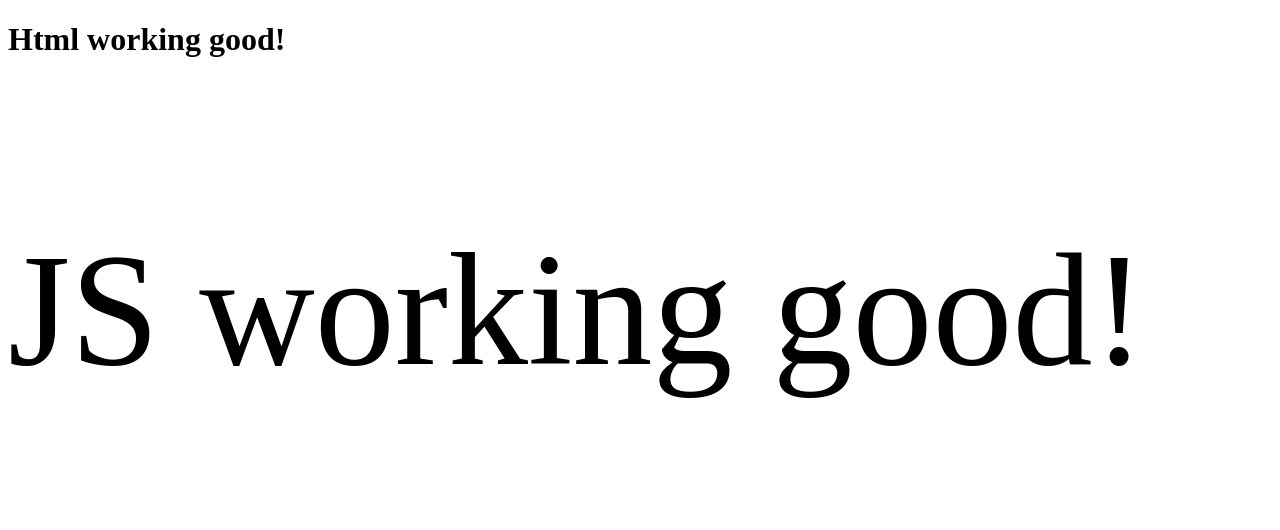
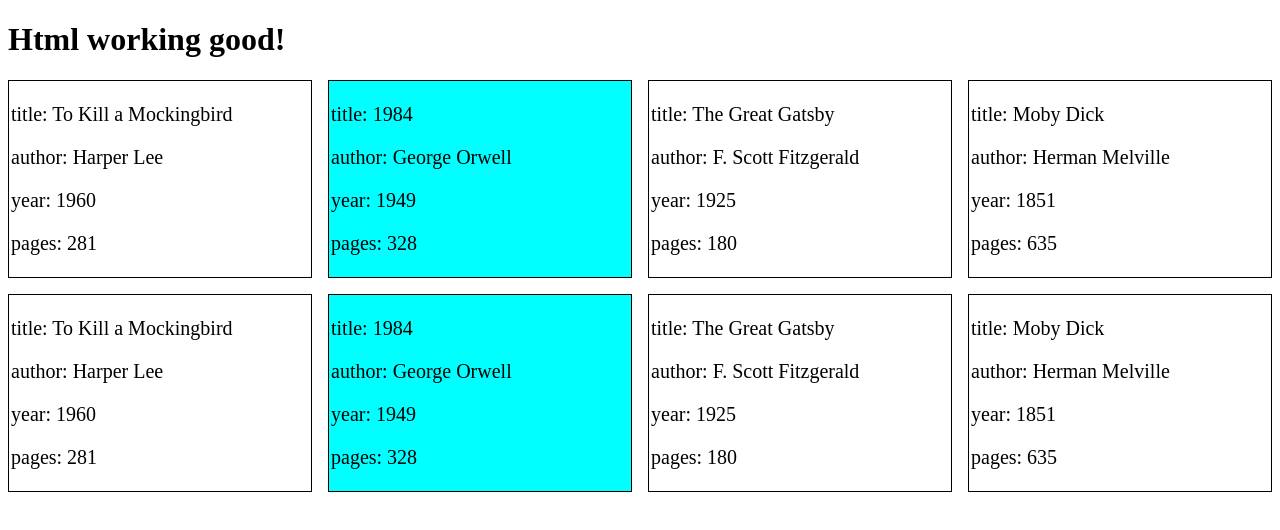
Before and after one commit to paklong/javascript-practice-library, a plain HTML site: page index.html in a window 1280 px wide. Drawn offline with Linux system fonts and the light colour scheme.

Commit message:
Display books in flexbox

```diff
--- a/index.html
+++ b/index.html
@@ -8,7 +8,7 @@
     </head>
     <body>
         <h1>Html working good!</h1>
-        <p class="testing"></p>
+        <div class="bookshelf"></div>
         <script src="script.js"></script>
     </body>
 </html>
--- a/script.js
+++ b/script.js
@@ -1 +1,52 @@
-document.querySelector('p').innerText = 'JS working good!'
+const myLibrary = [];
+
+function Book(title, author, year, pages, read = false) {
+    this.title = title;
+    this.author = author;
+    this.year = year;
+    this.pages = pages;
+    this.read = read;
+}
+
+function addBookToLibrary(book) {
+    myLibrary.push(book);
+}
+
+function displayBook(book) {
+    const bookDiv = document.createElement('div');
+    bookDiv.classList.add('book');
+
+    for (const key in book) {
+        if (Object.prototype.hasOwnProperty.call(book, key)) {
+            if (key === 'read') {
+                book[key] ? bookDiv.classList.add("isRead") : '';
+            } else {
+                const bookDetail = document.createElement('p');
+                bookDetail.innerText = `${key}: ${book[key]}`
+                bookDiv.append(bookDetail)
+            }
+        }
+    }
+    const bookshelf = document.querySelector('.bookshelf');
+    bookshelf.appendChild(bookDiv);
+}
+
+function displayLibrary(library) {
+    library.map(displayBook);
+}
+
+const book1 = new Book("To Kill a Mockingbird", "Harper Lee", 1960, 281);
+const book2 = new Book("1984", "George Orwell", 1949, 328, true);
+const book3 = new Book("The Great Gatsby", "F. Scott Fitzgerald", 1925, 180);
+const book4 = new Book("Moby Dick", "Herman Melville", 1851, 635);
+
+addBookToLibrary(book1);
+addBookToLibrary(book2);
+addBookToLibrary(book3);
+addBookToLibrary(book4);
+addBookToLibrary(book1);
+addBookToLibrary(book2);
+addBookToLibrary(book3);
+addBookToLibrary(book4);
+
+displayLibrary(myLibrary);
--- a/style.css
+++ b/style.css
@@ -1,3 +1,21 @@
-.testing {
-    font-size: 160px;
+* {
+    box-sizing: border-box;
 }
+
+.bookshelf {
+    font-size: 20px;
+    display: flex;
+    gap: 1rem;
+    flex-wrap: wrap;
+}
+
+.book {
+    border: 1px black solid;
+    padding: 2px;
+    flex: 1;
+    flex-basis: 250px;
+}
+
+.isRead {
+    background-color: aqua;
+}
```
